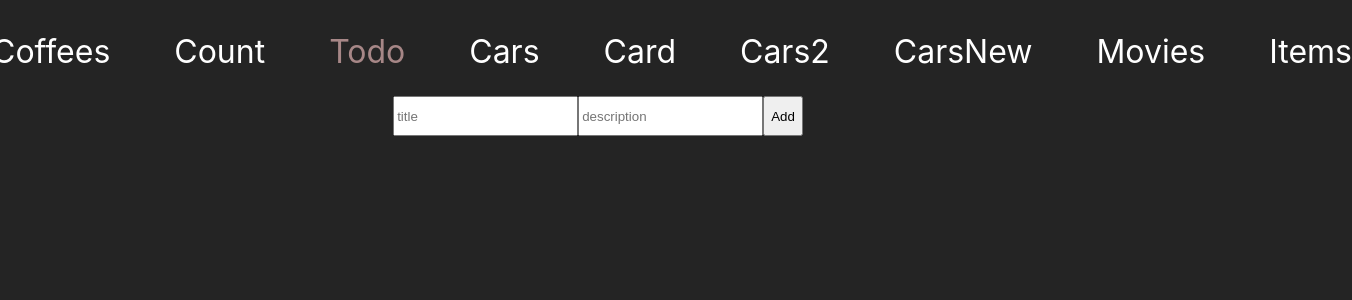
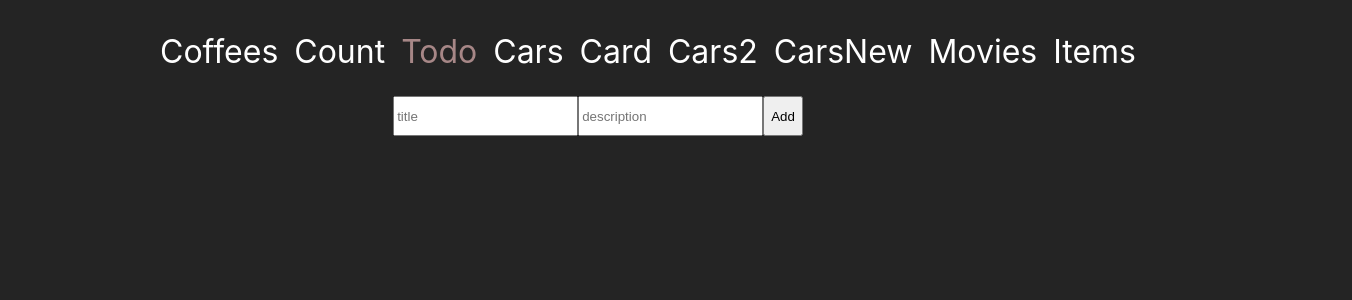
Before and after one commit to elis-11/useReducer, a React (Vite) app: page /todo in a window 1280 px wide. Shown: the top 300 px of the page, 1352 px wide, since content can reach past the window. Built offline with nearby package versions, Linux system fonts and the light colour scheme.

Commit message:
Modified Todo

```diff
--- a/src/App.css
+++ b/src/App.css
@@ -16,7 +16,7 @@
   justify-content: space-between;
 }
 a{
-margin-left: 4rem;
+margin-left: 1rem;
 text-decoration: none;
 color: white;
 font-size: 2rem;
```
Also changed, not shown: src/components/todo/Todo.jsx (+0 -12 lines).
